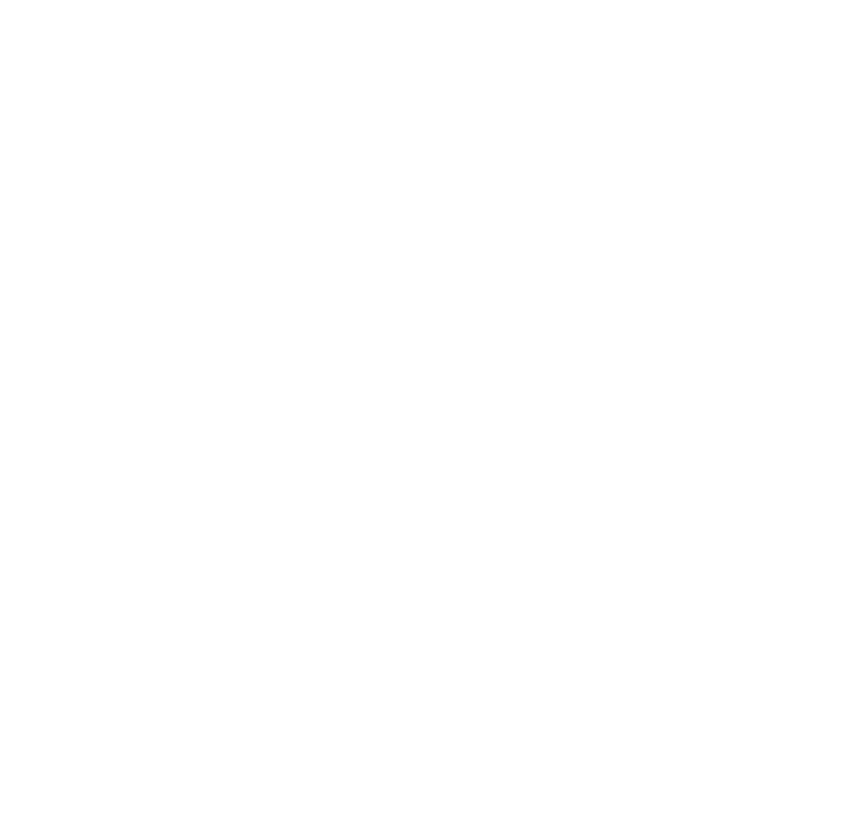
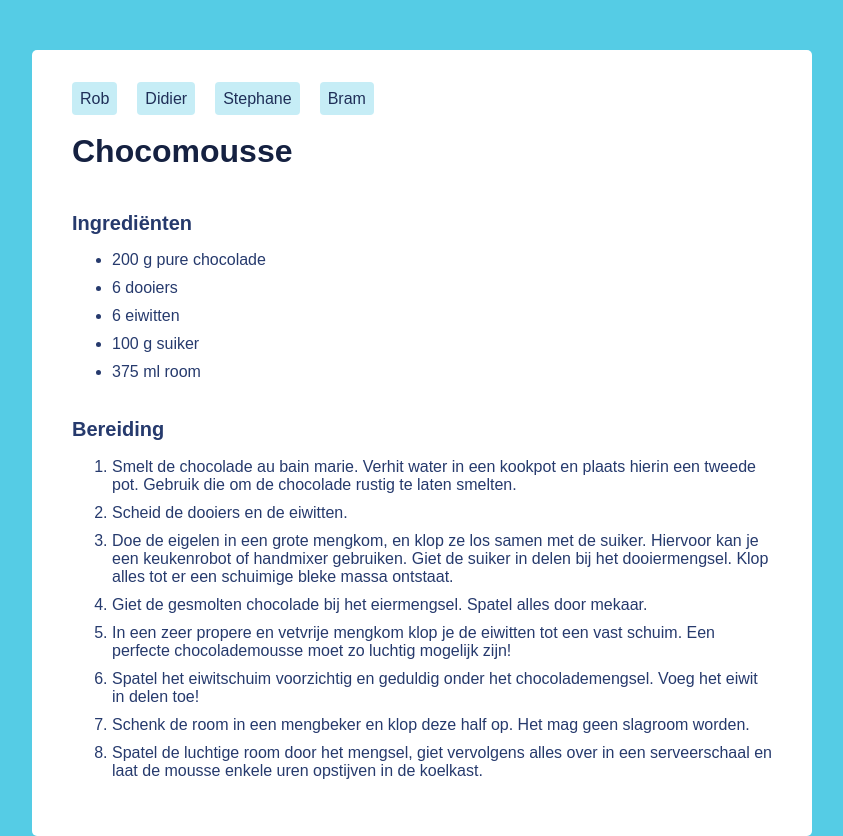
Before and after one commit to Robke22/Lab1, a plain HTML site: page rob.html in a window 1280 px wide. Shown: the whole page, without its empty margins (218-1061 px from the left). Before the commit the page ends 800 px from the top, so only its background shows below. Drawn offline with Linux system fonts and the light colour scheme.

Commit message:
made css page

```diff
--- a/Stephane.html
+++ b/Stephane.html
@@ -0,0 +1,36 @@
+<!doctype html>
+<html lang="en">
+	<head>
+		<meta charset="UTF-8">
+		<title>Stephane</title>
+
+		<link rel="stylesheet" href="css/normalize.css" />
+		<link rel="stylesheet" href="css/style.css" />
+	</head>
+	<body>
+		<div id="container">
+			<nav>
+				<ul>
+					<li><a href="rob.html">Rob</a></li>
+					<li><a href="didier.html">Didier</a></li>
+					<li><a href="Stephane.html">Stephane</a></li>
+					<li><a href="Bram.html">Bram</a></li>
+				</ul>
+			</nav>
+
+			<section id="content">
+
+				<h1>Lorem Ipsum</h1>
+
+				<h2>Dolor sit amet</h2>
+
+				<ol>
+					<li>Lorem ipsum dolor sit amet, consectetur adipiscing elit. Aliquam quis accumsan nulla. Aenean nisl libero, mollis a mauris ut, pellentesque dapibus nisl. Proin vitae varius est, ut consequat nisi.</li>
+					<li>Vestibulum pulvinar a metus ac ultricies. Duis tincidunt fringilla ante eu venenatis.</li>
+					<li>Proin arcu nunc, facilisis at commodo at, vulputate eu purus.</li>
+				</ol>
+
+			</section>
+		</div><!--end container-->
+	</body>
+</html>
--- /dev/null
+++ b/css/style.css
@@ -0,0 +1,61 @@
+html{
+	background-color: #55cce5;
+}
+
+#container{
+	width: 700px;
+	margin: 0 auto;
+	background-color: white;
+	padding: 40px;
+	border-radius: 5px;
+	margin-top: 50px;
+	color: #263a6d;
+}
+
+nav ul li{
+	list-style-type: none;
+	float: left;
+}
+
+nav ul li a:link,
+nav ul li a:visited,
+nav ul li a:hover,
+nav ul li a:active{
+	padding: 8px;
+	color: #1f2f58;
+	background-color: #c6edf6;
+	border-radius: 4px;
+	text-decoration: none;
+	margin-right: 20px;
+}
+
+nav ul li a:hover{
+	color: white;
+	background-color: #55a1e8;
+
+
+}
+
+nav ul{
+	display: inline-block;
+	margin: 0 auto;
+	padding: 0;
+}
+
+nav{
+	display: block;
+}
+
+h1{
+	color: #152141;
+}
+
+h2{
+	color: #263a6d;
+	font-size: 20px;
+	padding-top: 20px;
+}
+
+#content ul li, #content ol li{
+	margin-bottom: 10px;
+}
--- a/rob.html
+++ b/rob.html
@@ -0,0 +1,48 @@
+<!doctype html>
+<html lang="en">
+<head>
+	<meta charset="UTF-8">
+	<title>Rob</title>
+
+	<link rel="stylesheet" href="css/normalize.css" />
+		<link rel="stylesheet" href="css/style.css" />
+</head>
+<body>
+
+	<div id="container">
+		<nav>
+			<ul>
+				<li><a href="rob.html">Rob</a></li>
+				<li><a href="didier.html">Didier</a></li>
+				<li><a href="Stephane.html">Stephane</a></li>
+				<li><a href="Bram.html">Bram</a></li>
+			</ul>
+		</nav>
+		<section id="content">
+
+			<h1>Chocomousse</h1>
+
+			<h2>Ingrediënten</h2>
+			<ul>
+				<li>200 g pure chocolade</li>
+				<li>6 dooiers</li>
+				<li>6 eiwitten</li>
+				<li>100 g suiker</li>
+				<li>375 ml room</li>
+			</ul>
+
+			<h2>Bereiding</h2>
+			<ol>
+				<li>Smelt de chocolade au bain marie. Verhit water in een kookpot en plaats hierin een tweede pot. Gebruik die om de chocolade rustig te laten smelten.</li>
+				<li>Scheid de dooiers en de eiwitten.</li>
+				<li>Doe de eigelen in een grote mengkom, en klop ze los samen met de suiker. Hiervoor kan je een keukenrobot of handmixer gebruiken. Giet de suiker in delen bij het dooiermengsel. Klop alles tot er een schuimige bleke massa ontstaat.</li>
+				<li>Giet de gesmolten chocolade bij het eiermengsel. Spatel alles door mekaar. </li>
+				<li>In een zeer propere en vetvrije mengkom klop je de eiwitten tot een vast schuim. Een perfecte chocolademousse moet zo luchtig mogelijk zijn!</li>
+				<li>Spatel het eiwitschuim voorzichtig en geduldig onder het chocolademengsel. Voeg het eiwit in delen toe!</li>
+				<li>Schenk de room in een mengbeker en klop deze half op. Het mag geen slagroom worden. </li>
+				<li>Spatel de luchtige room door het mengsel, giet vervolgens alles over in een serveerschaal en laat de mousse enkele uren opstijven in de koelkast.</li>
+			</ol>
+		</section>
+	</div><!--end container-->
+</body>
+</html>
```
Also changed, not shown: Bram.html (+12 -12 lines), didier.html (+25 -22 lines).
